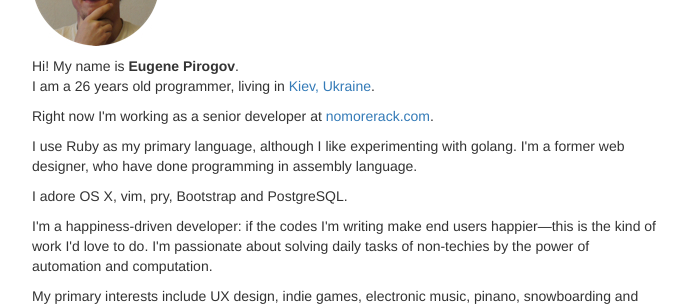
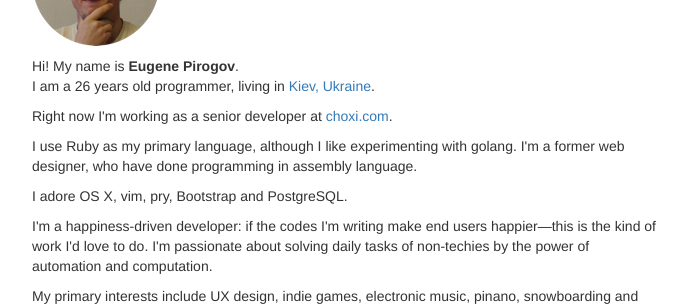
Before and after one commit to gmile/gmile.github.io, a Jekyll site: the page built from index.html, in a window 1280 px wide. Shown: the part 132-438 px from the top of the page, without its empty margins (38-724 px from the left). Built offline with Jekyll 4.4.1, drawn with Linux system fonts in a browser that asks for light colours.

Commit message:
nomorerack -> choxi

```diff
--- a/index.html
+++ b/index.html
@@ -7,7 +7,7 @@
   <div class="col-md-9">
     <p><img src="/img/selfie_128.jpg" alt="Selfie"></p>
     <p>Hi! My name is <strong>Eugene Pirogov</strong>.<br/>I am a 26 years old programmer, living in <a href="https://vimeo.com/38388574">Kiev, Ukraine</a>.</p>
-    <p>Right now I'm working as a senior developer at <a href="http://nomorerack.com">nomorerack.com</a>.</p>
+    <p>Right now I'm working as a senior developer at <a href="https://choxi.com">choxi.com</a>.</p>
     <p>I use Ruby as my primary language, although I like experimenting with golang. I'm a former web designer, who have done programming in assembly language.</p>
     <p>I adore OS X, vim, pry, Bootstrap and PostgreSQL.</p>
     <p>I'm a happiness-driven developer: if the codes I'm writing make end users happier&mdash;this is the kind of work I'd love to do. I'm passionate about solving daily tasks of non-techies by the power of automation and computation.</p>
```
